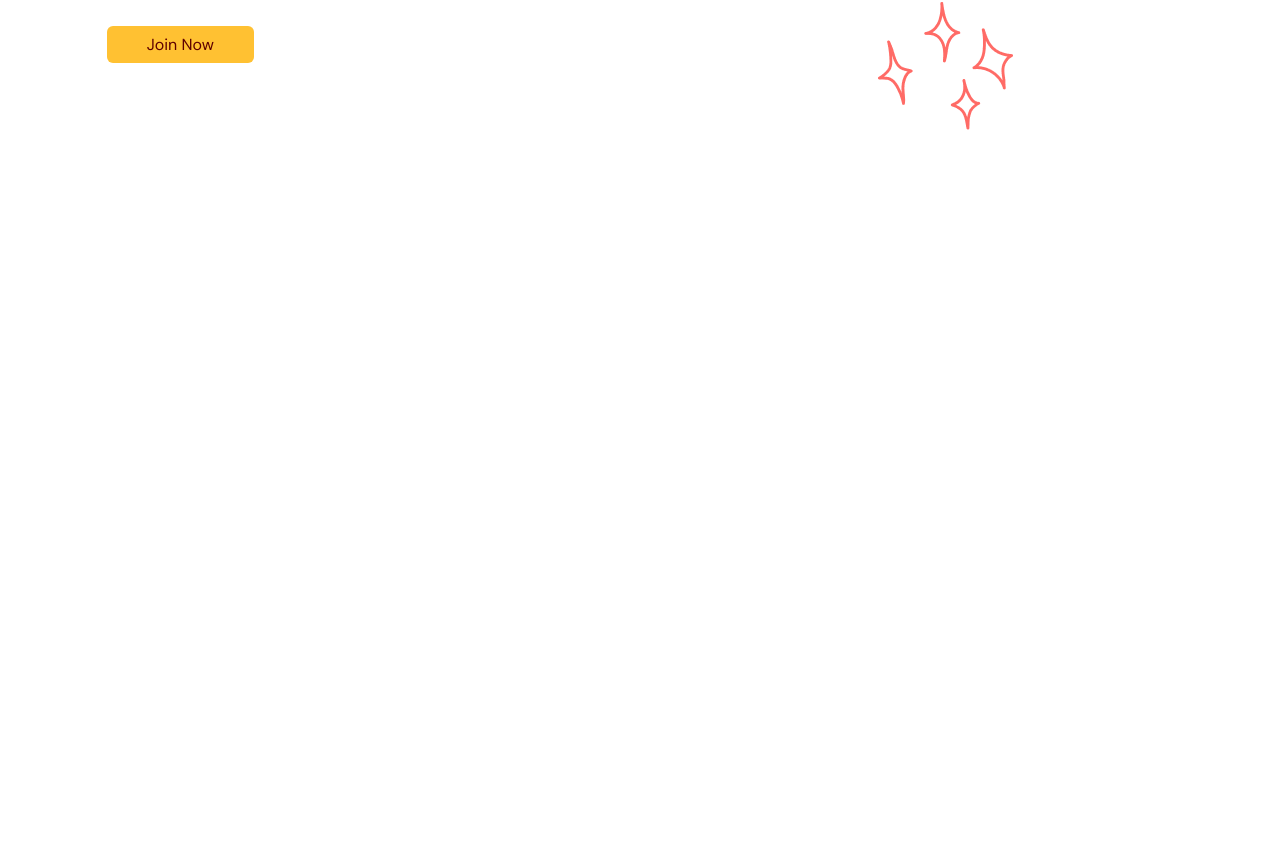
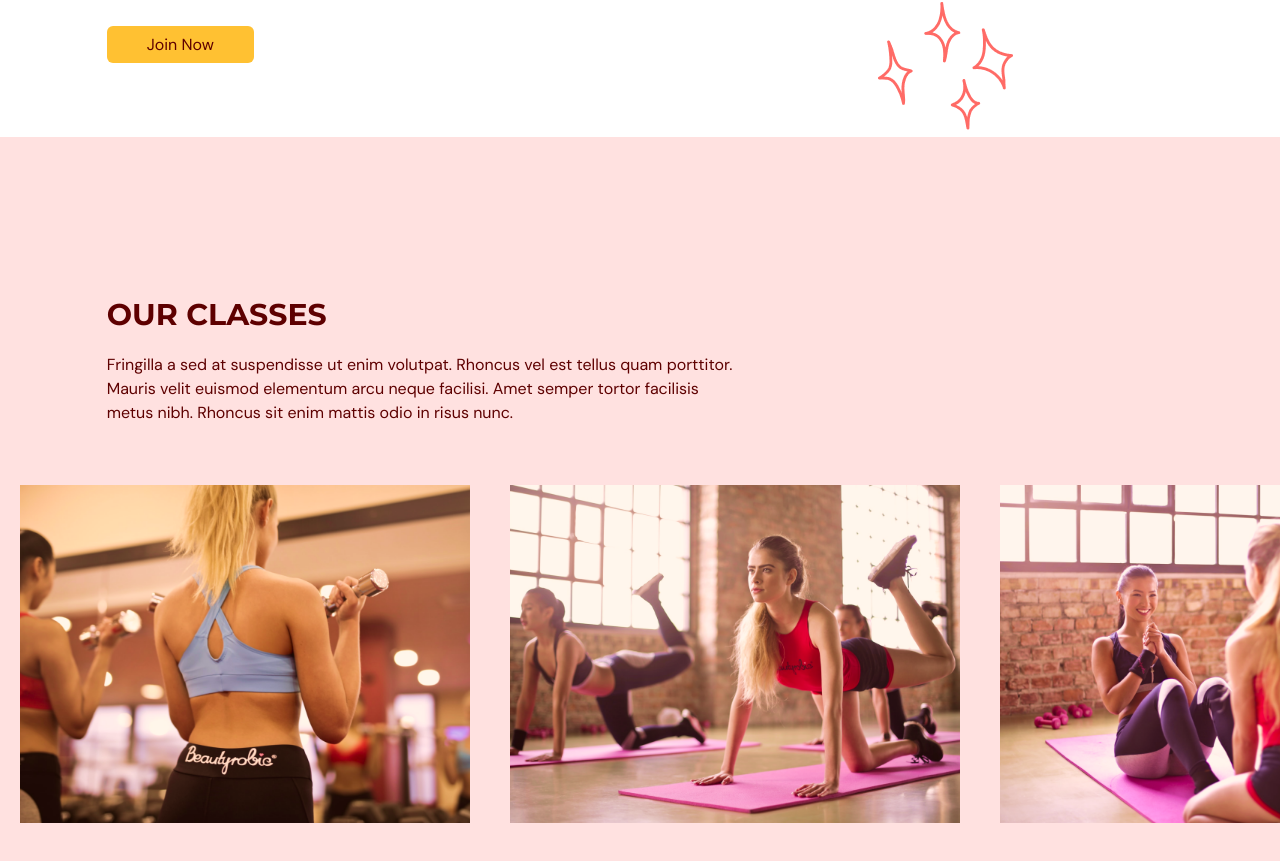
Before and after one commit to AhmidouA/Project_Gym, a React (Vite) app: page / in a window 1280 px wide. Shown: the part 2357-3218 px from the top of the page. Before the commit the page ends 2494 px from the top, so only its background shows below. Built offline with nearby package versions, Linux system fonts and the light colour scheme.

Commit message:
OurClasses Section HomePage Done

```diff
--- a/src/App.tsx
+++ b/src/App.tsx
@@ -1,6 +1,7 @@
 import Navbar from '@/scenes/navbar';
 import Home from '@/scenes/home';
-import Benefits from './scenes/Benefits';
+import Benefits from '@/scenes/benefits';
+import OurClasses from '@/scenes/ourClasses';
 import { useEffect, useState } from 'react';
 import { SelectedPage } from '@/shared/types';
 
@@ -36,6 +37,7 @@
 
       <Home setSelectedPage={setSelectedPage}/>
       <Benefits setSelectedPage={setSelectedPage}/>
+      <OurClasses setSelectedPage={setSelectedPage} />
     </div>
 
   )
--- /dev/null
+++ b/src/scenes/ourClasses/Class.tsx
@@ -0,0 +1,26 @@
+
+
+type Props = {
+    name:string,
+    description?: string,
+    image:string
+}
+
+const Class = ({ name, description, image }: Props) => {
+    const overlayStyles = `p-5 absolute z-30 flex
+    h-[380px] w-[450px] flex-col items-center justify-center
+    whitespace-normal bg-primary-500 text-center text-white
+    opacity-0 transition duration-500 hover:opacity-90`;
+
+    return (
+      <li className="relative mx-5 inline-block h-[380px] w-[450px]">
+        <div className={overlayStyles}>
+          <p className="text-2xl">{name}</p>
+          <p className="mt-5">{description}</p>
+        </div>
+        <img alt={`${image}`} src={image} />
+      </li>
+    );
+  };
+
+export default Class
--- /dev/null
+++ b/src/scenes/ourClasses/index.tsx
@@ -0,0 +1,98 @@
+import { SelectedPage } from "@/shared/types";
+import image1 from "@/assets/image1.png";
+import image2 from "@/assets/image2.png";
+import image3 from "@/assets/image3.png";
+import image4 from "@/assets/image4.png";
+import image5 from "@/assets/image5.png";
+import image6 from "@/assets/image6.png";
+
+import { motion } from "framer-motion";
+import Htext from "@/shared/Htext";
+import {ClassType} from  "@/shared/types";
+import Class from "./Class"
+
+
+const classes: Array<ClassType> = [
+    {
+      name: "Weight Training Classes",
+      description:
+        "Lorem ipsum dolor sit amet, consectetur adipiscing elit, sed do eiusmod tempor incididunt ut labore et dolore magna aliqua. Ut enim ad minim veniam, quis nostrud exercitation ullamco laboris nisi ut aliquip ex ea commodo consequat.",
+      image: image1,
+    },
+    {
+      name: "Yoga Classes",
+      image: image2,
+    },
+    {
+      name: "Ab Core Classes",
+      description:
+        "Lorem ipsum dolor sit amet, consectetur adipiscing elit, sed do eiusmod tempor incididunt ut labore et dolore magna aliqua. Ut enim ad minim veniam, quis nostrud exercitation ullamco laboris nisi ut aliquip ex ea commodo consequat.",
+      image: image3,
+    },
+    {
+      name: "Adventure Classes",
+      description:
+        "Lorem ipsum dolor sit amet, consectetur adipiscing elit, sed do eiusmod tempor incididunt ut labore et dolore magna aliqua. Ut enim ad minim veniam, quis nostrud exercitation ullamco laboris nisi ut aliquip ex ea commodo consequat.",
+      image: image4,
+    },
+    {
+      name: "Fitness Classes",
+      image: image5,
+    },
+    {
+      name: "Training Classes",
+      description:
+        "Lorem ipsum dolor sit amet, consectetur adipiscing elit, sed do eiusmod tempor incididunt ut labore et dolore magna aliqua. Ut enim ad minim veniam, quis nostrud exercitation ullamco laboris nisi ut aliquip ex ea commodo consequat.",
+      image: image6,
+    },
+  ];
+
+type Props = {
+    setSelectedPage: (value: SelectedPage) => void;
+}
+
+const OurClasses = ({setSelectedPage}: Props) => {
+    return (
+        <section id="ourclasses" className="w-full bg-primary-100 py-40">
+          <motion.div
+            onViewportEnter={() => setSelectedPage(SelectedPage.OurClasses)}
+          >
+            <motion.div
+              className="mx-auto w-5/6"
+              initial="hidden"
+              whileInView="visible"
+              viewport={{ once: true, amount: 0.5 }}
+              transition={{ duration: 0.5 }}
+              variants={{
+                hidden: { opacity: 0, x: -50 },
+                visible: { opacity: 1, x: 0 },
+              }}
+            >
+              <div className="md:w-3/5">
+                <Htext>OUR CLASSES</Htext>
+                <p className="py-5">
+                  Fringilla a sed at suspendisse ut enim volutpat. Rhoncus vel est
+                  tellus quam porttitor. Mauris velit euismod elementum arcu neque
+                  facilisi. Amet semper tortor facilisis metus nibh. Rhoncus sit
+                  enim mattis odio in risus nunc.
+                </p>
+              </div>
+            </motion.div>
+                <div className="mt-10 h-[353px] w-full overflow-x-auto overflow-y-hidden">
+                    <ul className="w-[2800px] whitespace-nowrap">
+                        {classes.map((item: ClassType, index) => (
+                            <Class
+                                key={`${item.name}-${index}`}
+                                name={item.name}
+                                description={item.description}
+                                image={item.image}
+                            />
+                        ))}
+                    </ul>
+                </div>
+          </motion.div>
+        </section>
+      );
+    };
+
+export default OurClasses;
--- a/src/shared/types.ts
+++ b/src/shared/types.ts
@@ -10,3 +10,9 @@
     title: string,
     description: string
 }
+
+export interface ClassType {
+    name: string,
+    description?: string,
+    image: string
+}
```
